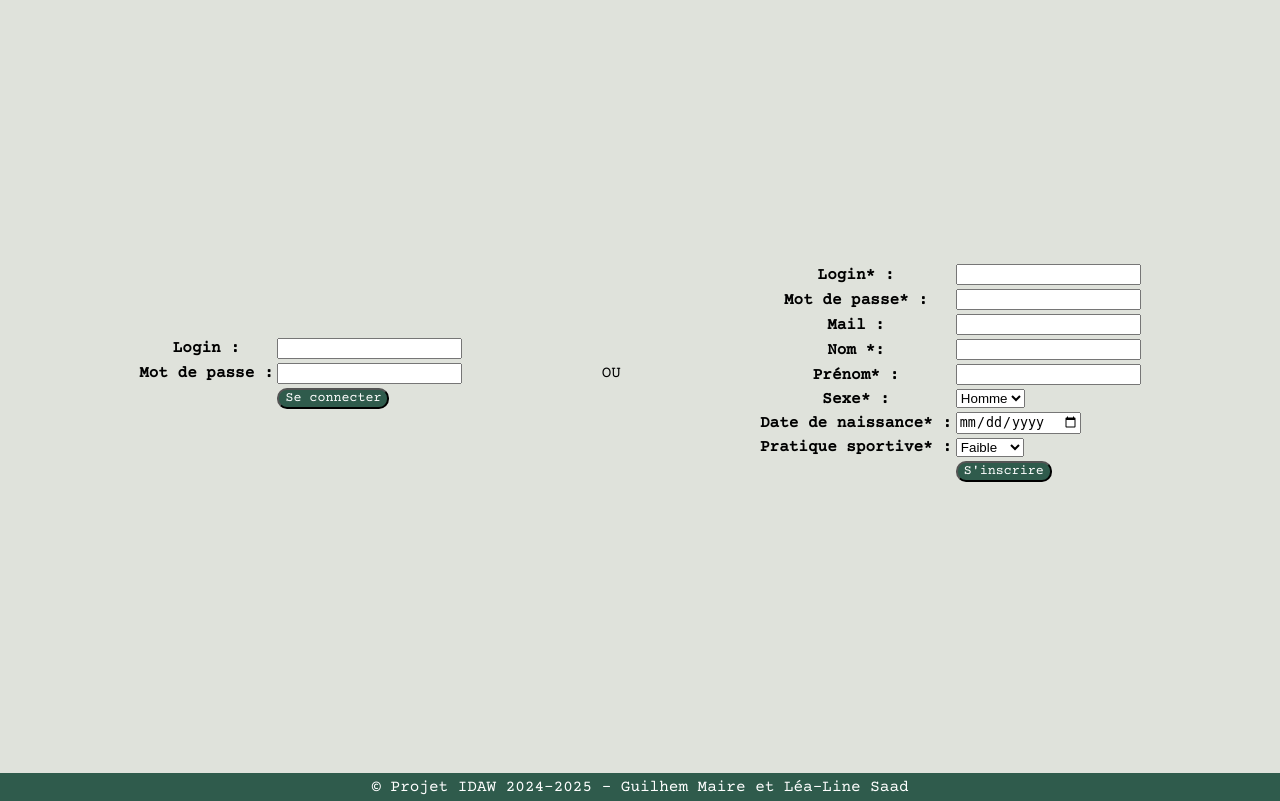
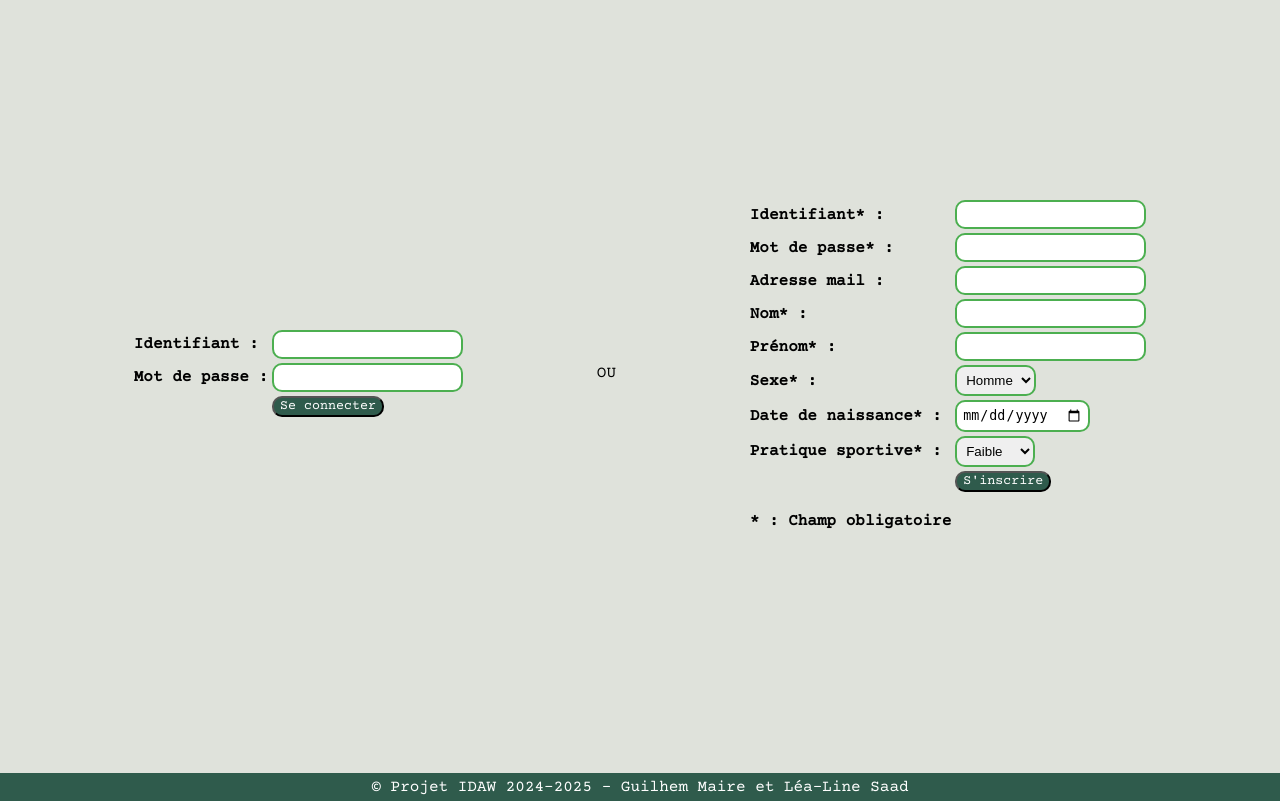
Before and after one commit to lealinehocine/Projet_MAIRE_SAAD, a PHP site: page / in a window 1280 px wide. Shown: the part 201-1002 px from the top of the page. Run offline with PHP 8.4, Linux system fonts and the light colour scheme; some libraries are stand-ins or nearby versions; some web fonts are replaced.

Commit message:
CSS page de login

```diff
--- a/application_manger_mieux/frontend/css/style1.css
+++ b/application_manger_mieux/frontend/css/style1.css
@@ -123,3 +123,17 @@ button, .bouton{
     text-align: center;
     font-size: 20px;
 }
+
+th{
+    text-align: left;
+}
+
+input:not(.bouton), #inputSport, #inputSexe {
+    border: 2px solid #4CAF50;
+    border-radius: 10px;
+    padding: 5px;
+}
+
+input:not(.bouton):focus {
+    border-color: #ae515f;
+}
--- a/application_manger_mieux/frontend/login.php
+++ b/application_manger_mieux/frontend/login.php
@@ -1,13 +1,12 @@
 <p class="textBienvenue">Bienvenue sur le site iMieuxManger! <br>Veuillez vous connecter ou créer un compte pour accéder aux fonctionnalités du site.</p>
+
 <div class="contentLogin">
 
+<form id="login_form" action="../backend/API/connected.php" method="POST" onsubmit="onLogSubmit();">
 
-
-<form id="login_form" action="../backend/API/connected.php" method="POST" onsubmit="onLogSubmit();">
-<!-- action à compléter fichier.php : dans le back -->
     <table>
         <tr>
-            <th>Login :</th>
+            <th>Identifiant :</th>
             <td><input type="text" name="login" id="loginConnection"></td>
         </tr>
         <tr>
@@ -24,10 +23,10 @@
 <p>OU</p>
 
 <form id="subscription_form" action="" method="POST" onsubmit="onFormSubmit();">
-<!-- action à compléter fichier.php -->
+
     <table>
         <tr>
-            <th>Login* :</th>
+            <th>Identifiant* :</th>
             <td><input type="text" name="login" id="inputLogin"></td>
         </tr>
         <tr>
@@ -35,11 +34,11 @@
             <td><input type="password" name="password" id="inputPass"></td>
         </tr>
         <tr>
-            <th>Mail :</th>
+            <th>Adresse mail :</th>
             <td><input type="text" name="mail" id="inputMail"></td>
         </tr>
         <tr>
-            <th>Nom *:</th>
+            <th>Nom* :</th>
             <td><input type="text" name="nom" id="inputNom"></td>
         </tr>
         <tr>
@@ -70,10 +69,15 @@
             <th></th>
             <td><input class="bouton" type="submit" value="S'inscrire" /></td>
         </tr>
+        <tr>
+            <th><p> * : Champ obligatoire</p></th>
+            <td></td>
+        </tr>
     </table>
 </form>
 
 </div>
+
 
 
 <script>
```
